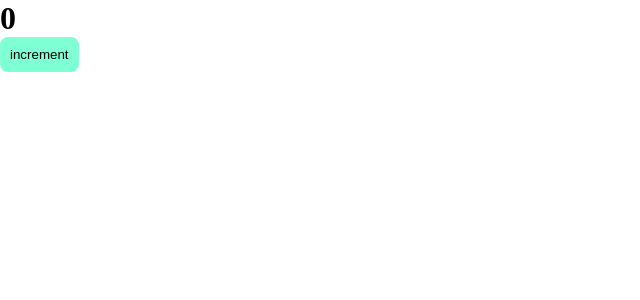
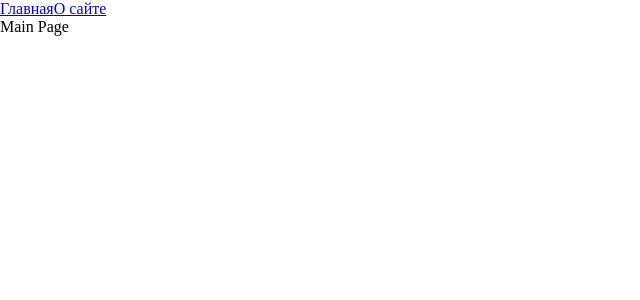
Before and after one commit to Adam-Idler/ulbi-course, a React app: page / in a window 1280 px wide. Shown: the top 300 px of the page, without its empty margins (0-640 px from the left). Built offline with nearby package versions, Linux system fonts and the light colour scheme.

Commit message:
Routing. Code Splitting. Lazy Suspense

```diff
--- a/src/App.tsx
+++ b/src/App.tsx
@@ -1,10 +1,21 @@
-import { Counter } from './components/Counter';
+import { Suspense } from 'react';
+import { Routes, Route, Link } from 'react-router-dom';
 import './index.scss';
+import { AboutPageLazy } from './pages/aboutPage/AboutPage.lazy';
+import { MainPageLazy } from './pages/mainPage/MainPage.lazy';
 
 const App = () => {
   return (
     <div>
-      <Counter />
+      <Link to={'/'}>Главная</Link>
+      <Link to={'/about'}>О сайте</Link>
+
+      <Suspense fallback={<div>Loading...</div>}>
+        <Routes>
+            <Route path={'/about'} element={<AboutPageLazy />} />
+            <Route path={'/'} element={<MainPageLazy />}/>
+        </Routes>
+      </Suspense>
     </div>
   )
 };
--- a/src/index.tsx
+++ b/src/index.tsx
@@ -1,11 +1,13 @@
 import { render } from "react-dom";
+import { BrowserRouter } from "react-router-dom";
 import App from "./App";
-import { Counter } from "./components/Counter";
 import { someFn } from "./test";
 
 someFn(213);
 
 render(
-  <App />,
+  <BrowserRouter>
+    <App />
+  </BrowserRouter>,
   document.getElementById('root')
 )
--- /dev/null
+++ b/src/pages/aboutPage/AboutPage.lazy.tsx
@@ -0,0 +1,3 @@
+import { lazy } from 'react';
+
+export const AboutPageLazy = lazy(() => import('./AboutPage'));
--- /dev/null
+++ b/src/pages/aboutPage/AboutPage.tsx
@@ -0,0 +1,7 @@
+function AboutPage() {
+  return (
+    <div>About Page</div>
+  )
+}
+
+export default AboutPage;
--- /dev/null
+++ b/src/pages/mainPage/MainPage.lazy.tsx
@@ -0,0 +1,3 @@
+import { lazy } from 'react';
+
+export const MainPageLazy = lazy(() => import('./MainPage'));
--- /dev/null
+++ b/src/pages/mainPage/MainPage.tsx
@@ -0,0 +1,7 @@
+function MainPage() {
+  return (
+    <div>Main Page</div>
+  )
+}
+
+export default MainPage;
```
Also changed, not shown: 1 other file (tests, documents, lock files or other folders).
